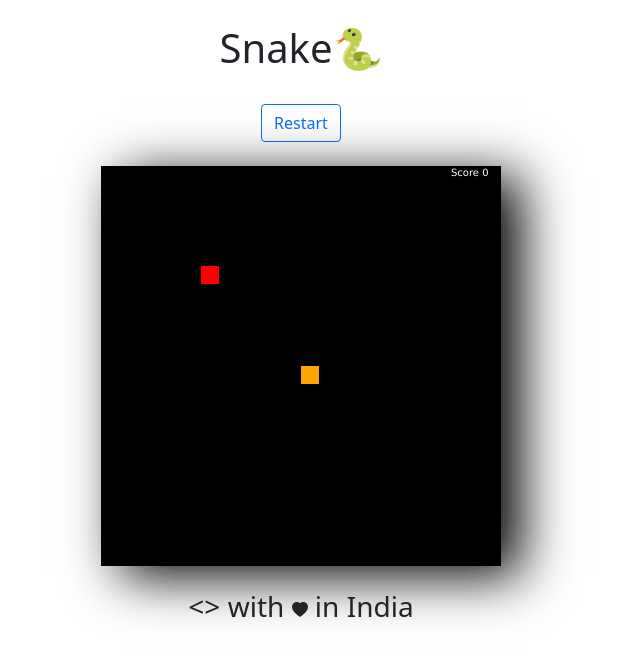
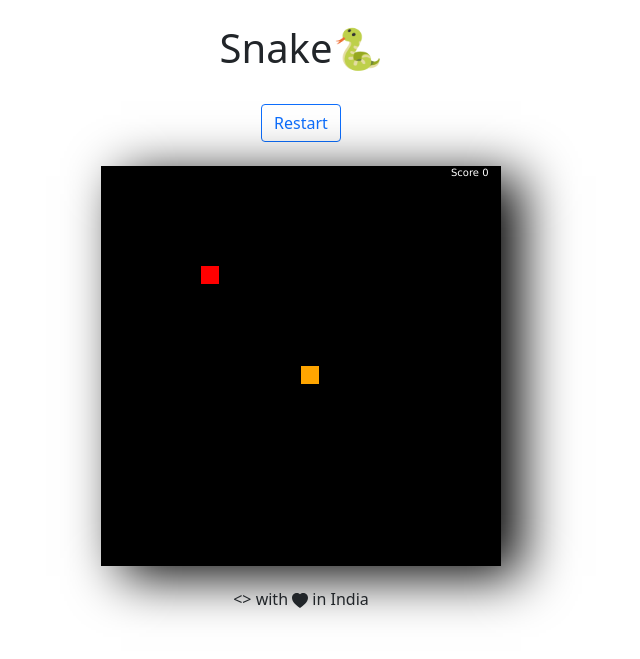
Before and after one commit to aryanpatelbaghi/sneak-it, a plain HTML site: page index.html in a window 1280 px wide. Shown: the whole page, without its empty margins (339-979 px from the left). Drawn offline with nearby package versions, Linux system fonts and the light colour scheme.

Commit message:
changes commited

```diff
--- a/index.html
+++ b/index.html
@@ -13,9 +13,9 @@
         <button class="btn btn-outline-primary" onClick="window.location.reload();">Restart</button><br>
     <canvas id="game" width="400" height="400"></canvas><br>
 <script src="index.js" charset="utf-8"></script>
-<footer><h3><> with <svg xmlns="http://www.w3.org/2000/svg" width="16" height="16" fill="currentColor" class="bi bi-heart-fill" viewBox="0 0 16 16">
+<footer><h6><> with <svg xmlns="http://www.w3.org/2000/svg" width="16" height="16" fill="currentColor" class="bi bi-heart-fill" viewBox="0 0 16 16">
 <path fill-rule="evenodd" d="M8 1.314C12.438-3.248 23.534 4.735 8 15-7.534 4.736 3.562-3.248 8 1.314z"/>
-</svg> in India</h3><br>
+</svg> in India</h6><br>
 <!-- <h6 class="cin">Aryan Patel</h6> -->
 </footer>
   </body>
```
